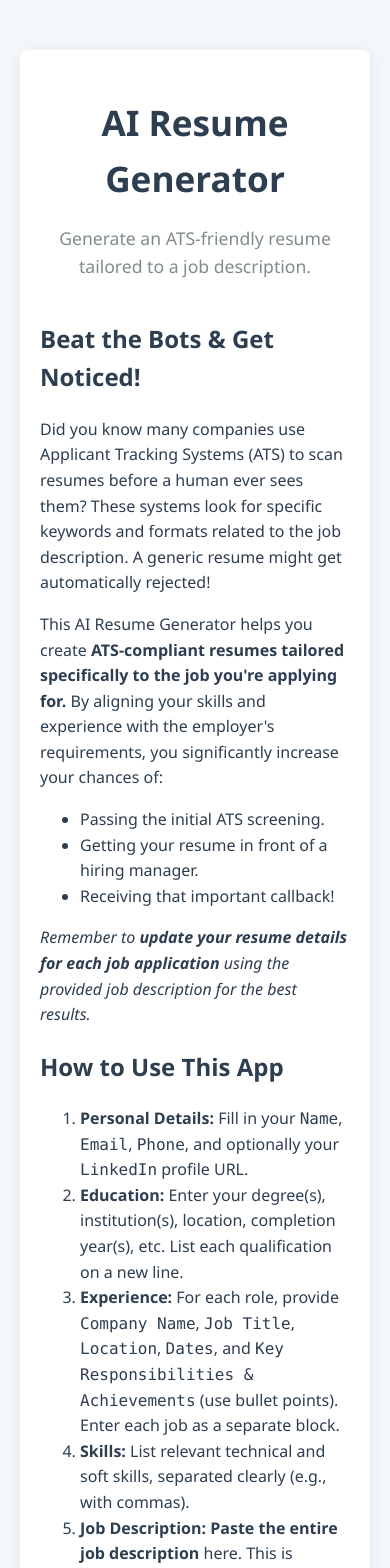
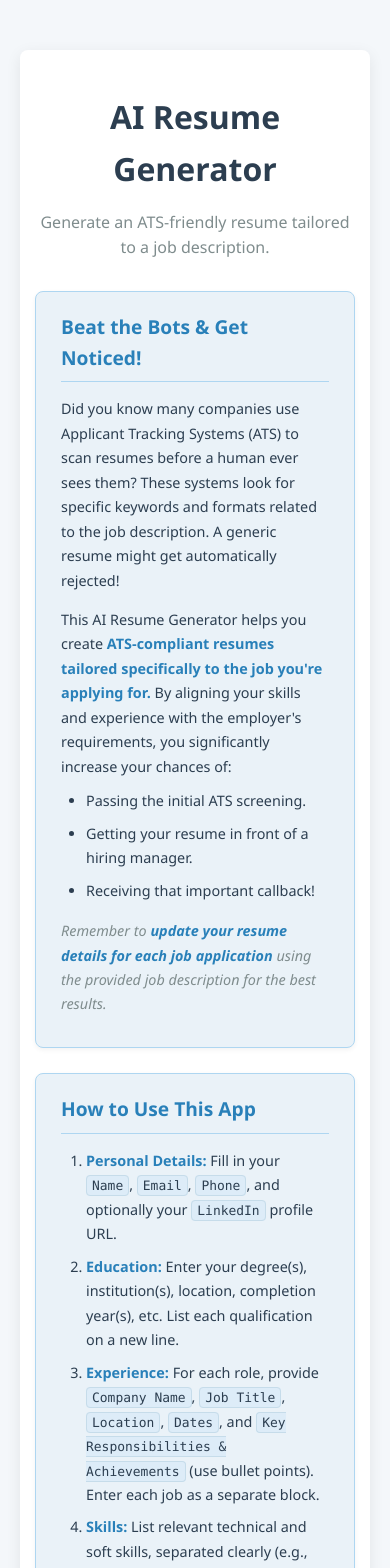
Before and after one commit to ebsenthil/front1, a React (Create React App) app: page / in a window 390 px wide. Shown: the top 1568 px of the page. Built offline with nearby package versions, Linux system fonts and the light colour scheme.

Commit message:
Update App.css

```diff
--- a/src/App.css
+++ b/src/App.css
@@ -12,6 +12,8 @@
   --error-text: #721c24;
   --success-bg: #d4edda;
   --success-text: #155724;
+  --info-bg: #eaf2f8; /* Background for info cards */
+  --info-border: #aed6f1; /* Border for info cards */
   --border-radius: 8px;
   --box-shadow: 0 4px 15px rgba(0, 0, 0, 0.08);
   --input-border: #ccc;
@@ -54,8 +56,81 @@ h1 {
   text-align: center;
   font-size: 1.1rem; /* Slightly smaller */
   color: var(--dark-grey);
-  margin-bottom: 40px; /* More space below subheading */
+  margin-bottom: 30px; /* Space below subheading */
 }
+
+/* --- Informational Section Styles --- */
+.info-section-container {
+  display: grid; /* Use grid for layout */
+  grid-template-columns: 1fr; /* Default to single column */
+  gap: 25px; /* Space between cards */
+  margin-top: 20px; /* Space above the section */
+  margin-bottom: 40px; /* Space below the section */
+}
+
+/* On wider screens, display side-by-side */
+@media (min-width: 768px) {
+  .info-section-container {
+    grid-template-columns: 1fr 1fr; /* Two equal columns */
+  }
+}
+
+.info-card {
+  background-color: var(--info-bg);
+  border: 1px solid var(--info-border);
+  border-radius: var(--border-radius);
+  padding: 20px 25px;
+  box-shadow: 0 2px 5px rgba(0, 0, 0, 0.05);
+}
+
+.info-card h2 {
+  font-size: 1.4rem;
+  color: var(--primary-hover); /* Darker blue for heading */
+  margin-top: 0;
+  margin-bottom: 15px;
+  border-bottom: 1px solid var(--info-border);
+  padding-bottom: 8px;
+}
+
+.info-card p,
+.info-card li {
+  font-size: 0.95rem; /* Slightly smaller font for info text */
+  color: var(--secondary-color);
+  margin-bottom: 10px; /* Space between paragraphs/list items */
+  line-height: 1.7; /* Improve readability */
+}
+
+.info-card ul,
+.info-card ol {
+  padding-left: 25px; /* Indent lists */
+  margin-top: 0;
+}
+
+.info-card li {
+    margin-bottom: 8px;
+}
+
+.info-card strong {
+    color: var(--primary-hover); /* Highlight strong text */
+    font-weight: 600; /* Make strong text bolder */
+}
+
+.info-card em {
+    color: var(--dark-grey);
+    font-style: italic;
+}
+
+.info-card code { /* Style for field names */
+  background-color: #ddecf8;
+  padding: 2px 5px;
+  border-radius: 4px;
+  font-family: Consolas, Monaco, 'Andale Mono', 'Ubuntu Mono', monospace;
+  font-size: 0.9em;
+  color: #2c3e50;
+  border: 1px solid #c6dcea;
+}
+/* --- END Informational Section Styles --- */
+
 
 /* --- Form Styling --- */
 .form {
@@ -104,7 +179,8 @@ input[type="url"]:focus {
 
 textarea[required], input[required] {
     /* Optional: Add a visual cue for required fields */
-    /* border-left: 3px solid var(--primary-color); */
+    border-left: 3px solid var(--primary-color);
+    padding-left: 12px;
 }
 
 /* --- Button Styling --- */
@@ -116,21 +192,22 @@ button {
   font-weight: 500; /* Medium weight */
   color: white;
   cursor: pointer;
-  transition: background-color 0.3s, transform 0.1s;
+  transition: background-color 0.3s, transform 0.1s, box-shadow 0.2s;
   display: inline-flex; /* Align icon/text if needed */
   align-items: center;
   justify-content: center;
   gap: 8px;
+  box-shadow: 0 2px 4px rgba(0,0,0,0.1); /* Subtle shadow */
 }
 
-button:hover {
+button:hover:not(:disabled) { /* Only apply hover effect if not disabled */
   transform: translateY(-2px); /* Slight lift on hover */
-  box-shadow: 0 4px 8px rgba(0, 0, 0, 0.1);
+  box-shadow: 0 4px 8px rgba(0, 0, 0, 0.15);
 }
 
-button:active {
+button:active:not(:disabled) {
     transform: translateY(0); /* Reset lift on click */
-    box-shadow: none;
+    box-shadow: 0 1px 2px rgba(0,0,0,0.1); /* Smaller shadow on click */
 }
 
 
@@ -145,21 +222,21 @@ button:disabled {
 .generate-btn, .download-btn {
   background-color: var(--primary-color);
 }
-.generate-btn:hover, .download-btn:hover {
+.generate-btn:hover:not(:disabled), .download-btn:hover:not(:disabled) {
   background-color: var(--primary-hover);
 }
 
 .reset-btn {
   background-color: #e74c3c; /* A stronger red */
 }
-.reset-btn:hover {
+.reset-btn:hover:not(:disabled) {
   background-color: #c0392b;
 }
 
 .back-btn {
   background-color: var(--dark-grey);
 }
-.back-btn:hover {
+.back-btn:hover:not(:disabled) {
   background-color: var(--secondary-color);
 }
 
@@ -192,6 +269,7 @@ button:disabled {
     color: var(--dark-grey);
     margin-top: 10px;
     margin-bottom: 3px;
+    font-weight: 500;
 }
 
 
@@ -200,11 +278,19 @@ button:disabled {
     padding: 8px 12px;
     margin-bottom: 5px;
     background-color: #fdfdfd; /* Slightly off-white */
+    width: 100%;
+    max-width: 500px; /* Limit width of centered fields */
+    margin-left: auto;
+    margin-right: auto;
+    display: block; /* Ensure block display for centering */
+    border-radius: 4px;
 }
 .edit-field:focus {
     border-style: solid;
     border-color: var(--input-focus-border);
     background-color: #fff;
+    outline: none;
+    box-shadow: 0 0 0 2px rgba(52, 152, 219, 0.1);
 }
 
 .name-field {
@@ -215,10 +301,12 @@ button:disabled {
     border-bottom: 1px dashed var(--medium-grey);
     border-radius: 0;
     margin-bottom: 0;
+    padding: 10px 12px;
 }
 .name-field:focus {
      border-bottom-style: solid;
      box-shadow: none;
+     background-color: #f0f6fc;
 }
 
 
@@ -231,10 +319,12 @@ button:disabled {
     border-bottom: 1px dashed var(--medium-grey);
     border-radius: 0;
     margin-bottom: 15px; /* Space before contact */
+     padding: 8px 12px;
 }
 .role-field:focus {
      border-bottom-style: solid;
      box-shadow: none;
+     background-color: #f0f6fc;
 }
 
 
@@ -251,7 +341,7 @@ button:disabled {
     justify-content: center;
     align-items: center;
     flex-wrap: wrap;
-    gap: 5px;
+    gap: 5px 10px; /* Vertical and horizontal gap */
 }
 
 .edit-inline { /* For phone, email, linkedin */
@@ -262,6 +352,8 @@ button:disabled {
     background-color: transparent;
     border-radius: 0;
     margin: 0 5px; /* Spacing around icons/text */
+    text-align: center;
+    min-width: 150px; /* Ensure minimum width */
 }
 .edit-inline:focus {
     border-bottom-style: solid;
@@ -320,7 +412,7 @@ button:disabled {
   border-radius: var(--border-radius);
   text-align: center;
   font-weight: 500;
-  max-width: 80%; /* Prevent full width */
+  max-width: 90%; /* Limit width slightly */
   box-shadow: 0 2px 5px rgba(0,0,0,0.1);
 }
 
@@ -328,6 +420,7 @@ button:disabled {
   background-color: var(--error-bg);
   color: var(--error-text);
   border: 1px solid var(--error-text);
+  animation: fadeIn 0.5s ease-out;
 }
 
 .success-toast {
@@ -341,6 +434,7 @@ button:disabled {
   background-color: var(--light-grey);
   color: var(--secondary-color);
   font-style: italic;
+   animation: fadeIn 0.5s ease-out;
 }
 
 /* --- Animations --- */
@@ -352,7 +446,7 @@ button:disabled {
 /* --- Responsiveness --- */
 @media (max-width: 768px) {
   .container {
-    padding: 20px;
+    padding: 20px 15px; /* Reduce padding on smaller screens */
   }
   h1 {
     font-size: 2.2rem;
@@ -369,5 +463,31 @@ button:disabled {
   .edit-inline {
     text-align: center;
     width: 80%; /* Adjust width for stacked view */
+     min-width: auto; /* Remove min-width */
   }
 }
+
+@media (max-width: 480px) {
+    h1 {
+        font-size: 2rem;
+    }
+     .subheading {
+        font-size: 1rem;
+     }
+     .info-card h2 {
+         font-size: 1.2rem;
+     }
+      .info-card p, .info-card li {
+         font-size: 0.9rem;
+     }
+     .name-field {
+         font-size: 1.5rem;
+     }
+     .role-field {
+         font-size: 1.1rem;
+     }
+      button {
+          padding: 10px 20px;
+          font-size: 0.95rem;
+      }
+}
```
